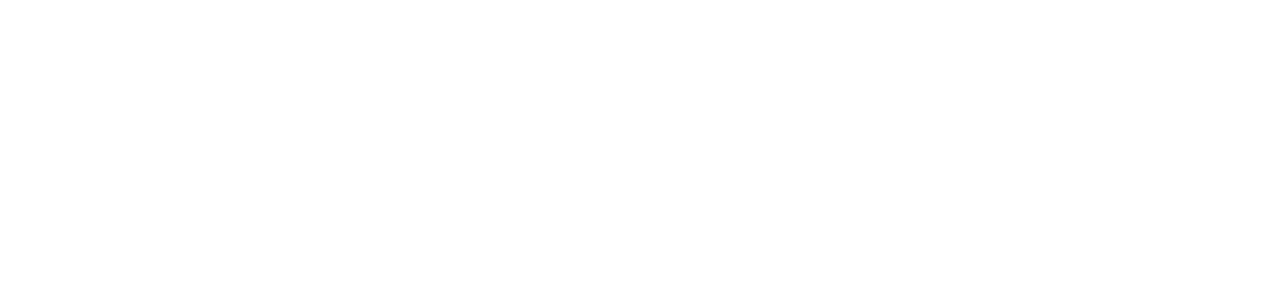
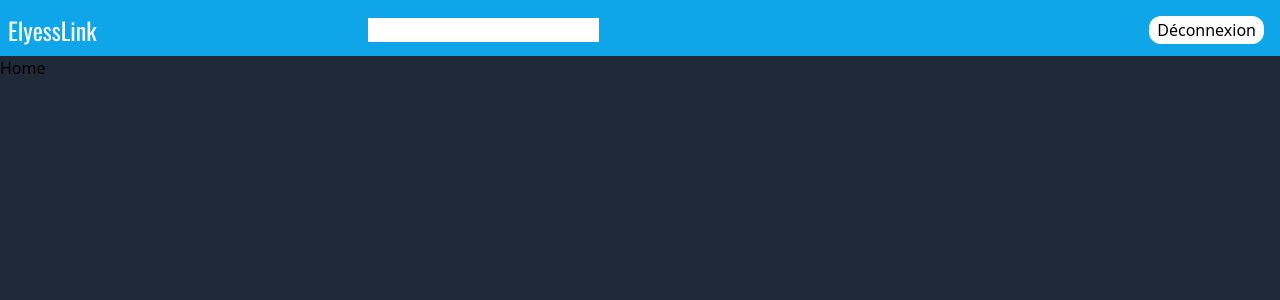
Before and after one commit to elyesszobli/ElyessLink, a React (Vite) app: page / in a window 1280 px wide. Before the commit this address had no page. Shown: the top 300 px of the page. Built offline with nearby package versions, Linux system fonts and the light colour scheme; no server answers; the HTML template or start-up script is replaced by a standard one.

Commit message:
gerer l'authentification

```diff
--- a/package.json
+++ b/package.json
@@ -14,6 +14,8 @@
     "@emotion/styled": "^11.13.0",
     "@mui/material": "^6.1.2",
     "axios": "^1.7.7",
+    "js-cookie": "^3.0.5",
+    "prop-types": "^15.8.1",
     "react": "^18.3.1",
     "react-dom": "^18.3.1",
     "react-redux": "^9.1.2",
--- a/src/App.jsx
+++ b/src/App.jsx
@@ -1,19 +1,21 @@
 import { BrowserRouter as Router, Routes, Route } from 'react-router-dom';
-import Login from "./pages/Login"
-import Register from "./pages/Register"
-import Home from "./pages/Home"
+import Login from './pages/Login';
+import Register from './pages/Register';
+import Home from './pages/Home';
+import AuthChecker from './components/AuthChecker';
 
-function App() {
-
+const App = () => {
   return (
     <Router>
-      <Routes>
-        <Route path="/home" element={<Home />} />
-        <Route path="/login" element={<Login />} />
-        <Route path="/register" element={<Register />} />
-      </Routes>
+      <AuthChecker>
+        <Routes>
+          <Route path="/login" element={<Login />} />
+          <Route path="/register" element={<Register />} />
+          <Route path="/" element={<Home />} />
+        </Routes>
+      </AuthChecker>
     </Router>
   );
 };
 
-export default App
+export default App;
--- /dev/null
+++ b/src/components/AuthChecker.jsx
@@ -0,0 +1,33 @@
+import  { useEffect } from 'react';
+import { useNavigate } from 'react-router-dom';
+
+const AuthChecker = ({ children }) => {
+  const navigate = useNavigate();
+
+  useEffect(() => {
+    const checkAuth = async () => {
+      try {
+        const response = await fetch('https://localhost:7264/Auth/check-auth', {
+          credentials: 'include',
+        });
+        const data = await response.json();
+
+        if (data.isLoggedIn) {
+          navigate('/');
+        }
+        // else {
+        //   navigate('/login');
+        // }
+      } catch (error) {
+        console.error('Error checking authentication:', error);
+
+      }
+    };
+
+    checkAuth();
+  }, [navigate]);
+
+  return children;
+};
+
+export default AuthChecker;
--- a/src/components/Header.jsx
+++ b/src/components/Header.jsx
@@ -2,16 +2,17 @@
 
 function Header() {
   return (
-    <header className=" bg-sky-500 w-screen h-14 ">
-      <div className="p-2 flex flex-row items-center">
+    <header className=" bg-sky-500 w-screen h-14">
+      <div className="p-2 flex flex-row items-center  justify-between">
         <div>
             <a href="/home" className="font-Oswald text-white text-2xl">ElyessLink</a>
         </div>
+        <input type="text" />
         <ul>
             <li></li>
         </ul>
 
-        <LogoutButton />
+         <LogoutButton />
       </div>
     </header>
   );
--- a/src/components/LogoutButton.jsx
+++ b/src/components/LogoutButton.jsx
@@ -1,18 +1,34 @@
 import { useNavigate } from 'react-router-dom';
 
-function LogoutButton() {
+const LogoutButton = () => {
+    const navigate = useNavigate();
 
-    const navigate = useNavigate();
-    const handleLogout = () => {
-        localStorage.removeItem('token');
-        navigate('/login');
+    const handleLogout = async () => {
+        try {
+            const response = await fetch('https://localhost:7264/Auth', {
+                method: 'DELETE',
+                headers: {
+                    'Content-Type': 'application/json'
+                }
+            });
+
+            if (!response.ok) {
+                throw new Error('Network response was not ok');
+            }
+
+            const data = await response.json();
+            console.log(data);
+            navigate("/login");
+        } catch (error) {
+            console.error('Error deleting token:', error);
+        }
     };
 
-  return (
-    <button onClick={ handleLogout } className='bg-white m-2'>
-        Déconnexion
-    </button>
-  )
-}
+    return (
+        <button onClick={handleLogout} className='bg-white m-2 pr-2 pl-2 p-0.5 rounded-xl' type="button">
+            Déconnexion
+        </button>
+    );
+};
 
-export default LogoutButton
+export default LogoutButton;
--- a/src/pages/Home.jsx
+++ b/src/pages/Home.jsx
@@ -3,8 +3,9 @@
 function Home() {
   return (
     <>
-      <Header/>
-      <div className='bg-gray-800 h-screen'>
+
+      <div className='bg-gray-800 h-screen w-screen box-border'>
+        <Header/>
         <h1>Home</h1>
       </div>
     </>
--- a/src/pages/Login.jsx
+++ b/src/pages/Login.jsx
@@ -22,22 +22,26 @@
   const handleSubmit = async (e) => {
     e.preventDefault();
     try {
-      const response = await fetch('https://localhost:7264/Auth', {
+      const response = await fetch('https://localhost:7264/Auth/signin', {
         method: 'POST',
         headers: {
           'Content-Type': 'application/json'
         },
-        body: JSON.stringify(formData)
+        body: JSON.stringify(formData),
+        credentials: 'include',
       });
 
       if (!response.ok) {
         throw new Error('Erreur de réseau ou de serveur');
       }
+      else{
+        console.log("utilisateur bien connecter");
+
+      }
 
       const data = await response.json();
       console.log(data);
-      localStorage.setItem('token', data.token);
-      navigate('/home');
+      navigate('/');
     } catch (error) {
       console.error('Erreur lors de l\'envoi de la requête POST:', error);
     }
--- a/src/pages/Register.jsx
+++ b/src/pages/Register.jsx
@@ -21,7 +21,7 @@
   const handleSubmit = async (e) => {
     e.preventDefault();
     try {
-      const response = await fetch('https://localhost:7264/User', {
+      const response = await fetch('https://localhost:7264/auth/creatuser', {
         method: 'POST',
         headers: {
           'Content-Type': 'application/json'
```
Also changed, not shown: src/services/Login.service.js (deleted), src/services/LoginService.js (added), 1 other file (tests, documents, lock files or other folders).
